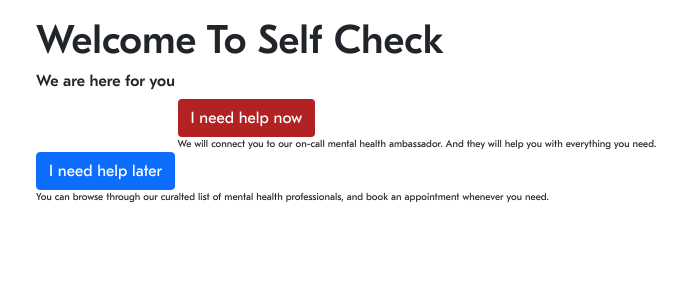
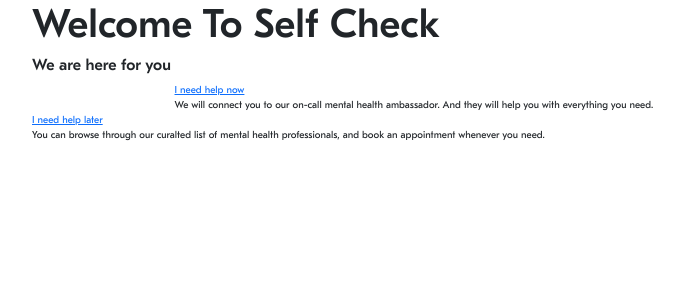
Before and after one commit to saivnm5/ld-hacks-mental-health, a React (Create React App) app: page / in a window 1280 px wide. Shown: the top 300 px of the page, without its empty margins (50-735 px from the left). Built offline with nearby package versions, Linux system fonts and the light colour scheme.

Commit message:
add router

```diff
--- a/package.json
+++ b/package.json
@@ -10,6 +10,7 @@
     "react": "^17.0.2",
     "react-bootstrap": "^2.1.1",
     "react-dom": "^17.0.2",
+    "react-router-dom": "^6.2.1",
     "react-scripts": "5.0.0",
     "web-vitals": "^2.1.4"
   },
--- a/src/App.js
+++ b/src/App.js
@@ -1,17 +1,19 @@
 import React from 'react';
-
 import './App.css';
+import { Routes, Route } from "react-router-dom";
 import Container from 'react-bootstrap/Container';
-import HelpNow from './HelpNow';
-import HelpLaterOptions from './HelpLaterOptions.jsx';
+import HelpLater from './HelpLater.jsx';
+import HelpNowLanding from './HelpNowLanding.jsx';
+import HelpNow from './HelpNow.jsx';
 
 const App = () => (
-  <Container className="p-3" >
-    <h1 className="header">Welcome To Self Check</h1>
-    <h6>We are here for you</h6>
-    <HelpNow />
-    <HelpLaterOptions />
- </Container>
+  <Container>
+    <Routes>
+          <Route path="/" element={HelpNowLanding()} />
+          <Route path="help-now" element={HelpNow()} />
+          <Route path="help-later" element={HelpLater()} />
+    </Routes>
+  </Container>
 );
 
 export default App;
--- a/src/HelpLaterOptions.jsx
+++ b/src/HelpLater.jsx
@@ -1,14 +1,14 @@
 import React from 'react';
-import Button from 'react-bootstrap/Button';
+import { Link } from "react-router-dom";
 import Row from 'react-bootstrap/Row';
 import Col from 'react-bootstrap/Col';
 
-const HelpLaterOptions = () => {
+const HelpLater = () => {
   return (
       <Row>
         <Col xs={9} ld={5}>
           <Row>
-            <Col xs={12}><Button> I need help later </Button></Col>
+            <Col xs={12}><Link to="/help-later"> I need help later </Link></Col>
           </Row>
           <Row>
             <Col xs={12}>You can browse through our curalted list of mental health professionals, and book an appointment whenever you need.
@@ -19,4 +19,4 @@ const HelpLaterOptions = () => {
   );
 };
 
-export default HelpLaterOptions
+export default HelpLater
--- a/src/HelpNow.js
+++ /dev/null
@@ -1,47 +0,0 @@
-import React, { Component } from 'react';
-
-import Button from 'react-bootstrap/Button';
-import Row from 'react-bootstrap/Row';
-import Col from 'react-bootstrap/Col';
-
-const HelpNowMoreOptions = () => (
-  <Row >
-    <Col>
-      <Button variant="red">Want To Talk?</Button>
-    </Col>
-    <Col>
-      <Button variant="red">Prefer To Text?</Button>
-    </Col>
-  </Row>
-);
-
-class HelpNow extends Component {
-  constructor(props) {
-    super(props);
-    this.state = {showOptions: false};
-  }
-
-  render() {
-      return (
-        <Row className="justify-content-md-center">
-          <Col xs={9} ld={5}>
-            <Row >
-              <Col xs={12}>
-                <Button variant="red" onClick={(e) => this.setState({showOptions: !this.state.showOptions})}>
-                  I need help now
-                </Button>
-              </Col>
-            </Row>
-            <Row>
-              <Col xs={12}>
-                We will connect you to our on-call mental health ambassador.  And they will help you with everything you need.
-              </Col>
-            </Row>
-            { this.state.showOptions ? <HelpNowMoreOptions />  : null }
-          </Col>
-        </Row>
-        );
-  }
-}
-
-export default HelpNow;
--- /dev/null
+++ b/src/HelpNow.jsx
@@ -0,0 +1,37 @@
+import React, { Component } from 'react';
+import { Link } from "react-router-dom";
+import Button from 'react-bootstrap/Button';
+import Row from 'react-bootstrap/Row';
+import Col from 'react-bootstrap/Col';
+
+const HelpNowMoreOptions = () => (
+  <Row >
+    <Col>
+      <Button variant="red">Want To Talk?</Button>
+    </Col>
+    <Col>
+      <Button variant="red">Prefer To Text?</Button>
+    </Col>
+  </Row>
+);
+
+const HelpNow = () => (
+    <Row className="justify-content-md-center">
+      <Col xs={9} ld={5}>
+        <Row >
+          <Col xs={12}>
+            <Link to='/help-now'>
+              I need help now
+            </Link>
+          </Col>
+        </Row>
+        <Row>
+          <Col xs={12}>
+            We will connect you to our on-call mental health ambassador.  And they will help you with everything you need.
+          </Col>
+        </Row>
+      </Col>
+    </Row>
+  );
+
+export default HelpNow;
--- /dev/null
+++ b/src/HelpNowLanding.jsx
@@ -0,0 +1,19 @@
+import React from 'react';
+import './App.css';
+import Row from 'react-bootstrap/Row';
+import Col from 'react-bootstrap/Col';
+import HelpNow from './HelpNow';
+import HelpLater from './HelpLater.jsx';
+
+const HelpNowLanding = () => (
+  <Row>
+    <Col xs={12}>
+      <h1 className="header">Welcome To Self Check</h1>
+      <h6>We are here for you</h6>
+      <HelpNow />
+      <HelpLater />
+    </Col>
+  </Row>
+);
+
+export default HelpNowLanding;
--- a/src/index.js
+++ b/src/index.js
@@ -1,4 +1,5 @@
 import React from 'react';
+import { BrowserRouter } from "react-router-dom";
 import ReactDOM from 'react-dom';
 import 'bootstrap/dist/css/bootstrap.min.css';
 import './index.css';
@@ -6,9 +7,9 @@ import App from './App';
 import reportWebVitals from './reportWebVitals';
 
 ReactDOM.render(
-  <React.StrictMode>
-    <App />
-  </React.StrictMode>,
+    <BrowserRouter>
+      <App />
+    </BrowserRouter>,
   document.getElementById('root')
 );
 
```
Also changed, not shown: 2 other files (tests, documents, lock files or other folders).
